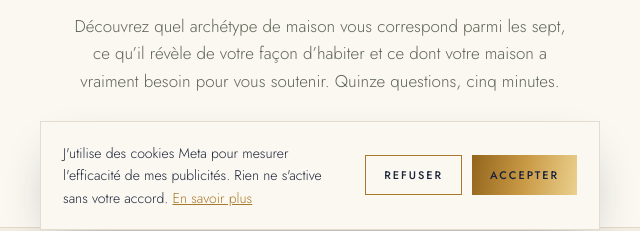
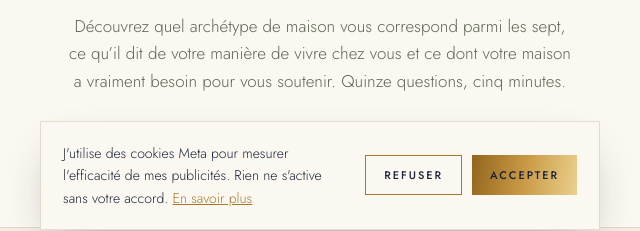
Before and after one commit to louiseprieto-debug/homemuse-site, a plain HTML site: page fr/quiz/index.html in a window 1280 px wide. Shown: the part 554-785 px from the top of the page, 320-960 px from the left. Drawn offline with nearby package versions, Linux system fonts and the light colour scheme.

Commit message:
Quiz intro: smoother French phrasing
Co-Authored-By: Claude Opus 5.5 <noreply@anthropic.com>
Claude-Session: https://claude.ai/code/session_014ZVmspLKqXyLwqVW4TUXrh

```diff
--- a/fr/quiz/index.html
+++ b/fr/quiz/index.html
@@ -4,7 +4,7 @@
 <meta charset="utf-8">
 <meta name="viewport" content="width=device-width, initial-scale=1">
 <title>Quel archétype de maison êtes-vous ? | Home Muse</title>
-<meta name="description" content="Découvrez votre archétype de maison, ce qu’il révèle de votre façon d’habiter et ce dont votre maison a vraiment besoin pour vous soutenir.">
+<meta name="description" content="Découvrez votre archétype de maison, ce qu’il dit de votre manière de vivre chez vous et ce dont votre maison a vraiment besoin pour vous soutenir.">
 <link rel="canonical" href="https://www.homemuse.fr/fr/quiz/">
 <link rel="alternate" hreflang="en" href="https://www.homemuse.fr/quiz/">
 <link rel="alternate" hreflang="fr" href="https://www.homemuse.fr/fr/quiz/">
@@ -12,7 +12,7 @@
 <meta property="og:type" content="website">
 <meta property="og:site_name" content="Home Muse">
 <meta property="og:title" content="Quel archétype de maison êtes-vous ? | Home Muse">
-<meta property="og:description" content="Découvrez votre archétype de maison, ce qu’il révèle de votre façon d’habiter et ce dont votre maison a vraiment besoin pour vous soutenir.">
+<meta property="og:description" content="Découvrez votre archétype de maison, ce qu’il dit de votre manière de vivre chez vous et ce dont votre maison a vraiment besoin pour vous soutenir.">
 <meta property="og:url" content="https://www.homemuse.fr/fr/quiz/">
 <meta property="og:image" content="https://www.homemuse.fr/quiz/img/SOL.jpg">
 <meta property="og:locale" content="fr_FR">
@@ -274,7 +274,7 @@ const Q = [
 ];
 
 const T = {
- fr:{kick:'Le quiz Home Muse',title:'Quel archétype de maison êtes-vous ?',lede:'Découvrez quel archétype de maison vous correspond parmi les sept, ce qu’il révèle de votre façon d’habiter et ce dont votre maison a vraiment besoin pour vous soutenir. Quinze questions, cinq minutes.',start:'Commencer le quiz',of:'sur',back:'← Retour',
+ fr:{kick:'Le quiz Home Muse',title:'Quel archétype de maison êtes-vous ?',lede:'Découvrez quel archétype de maison vous correspond parmi les sept, ce qu’il dit de votre manière de vivre chez vous et ce dont votre maison a vraiment besoin pour vous soutenir. Quinze questions, cinq minutes.',start:'Commencer le quiz',of:'sur',back:'← Retour',
   formT:'Votre résultat est prêt !',formL:'Où pouvons-nous vous l’envoyer ?',name:'Prénom',mail:'E-mail',consent:'J’accepte de recevoir mon résultat et les e-mails de Home Muse. Désinscription possible à tout moment.',see:'Voir mon résultat',
   eName:'Merci d’indiquer votre prénom.',eMail:'Merci d’indiquer une adresse e-mail valide.',eCons:'Merci de cocher la case pour recevoir votre résultat.',
   you:'Votre archétype de maison',touch:'avec une touche de',tips:'Trois idées pour commencer',
```
Also changed, not shown: quiz/index.html (+1 -1 lines).
